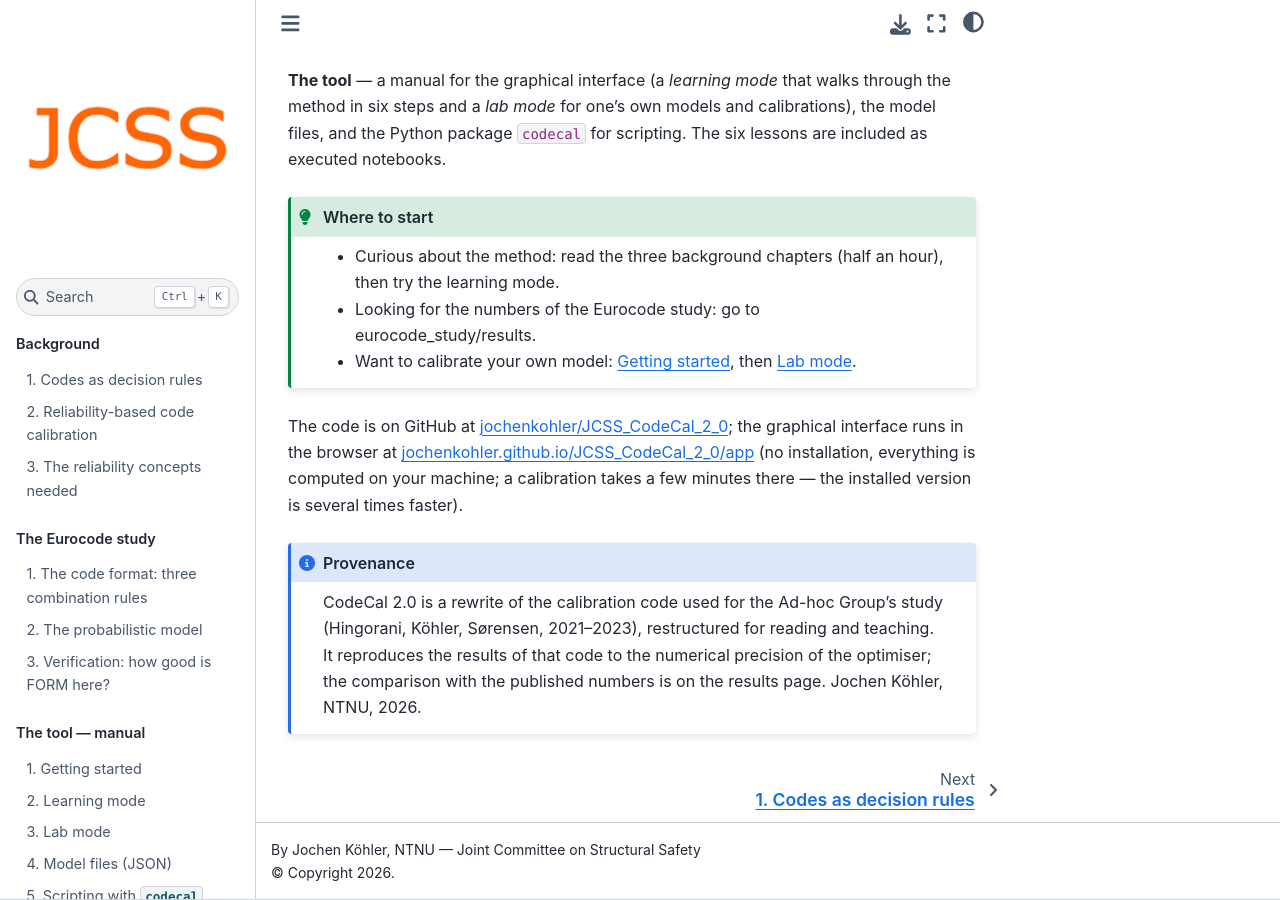
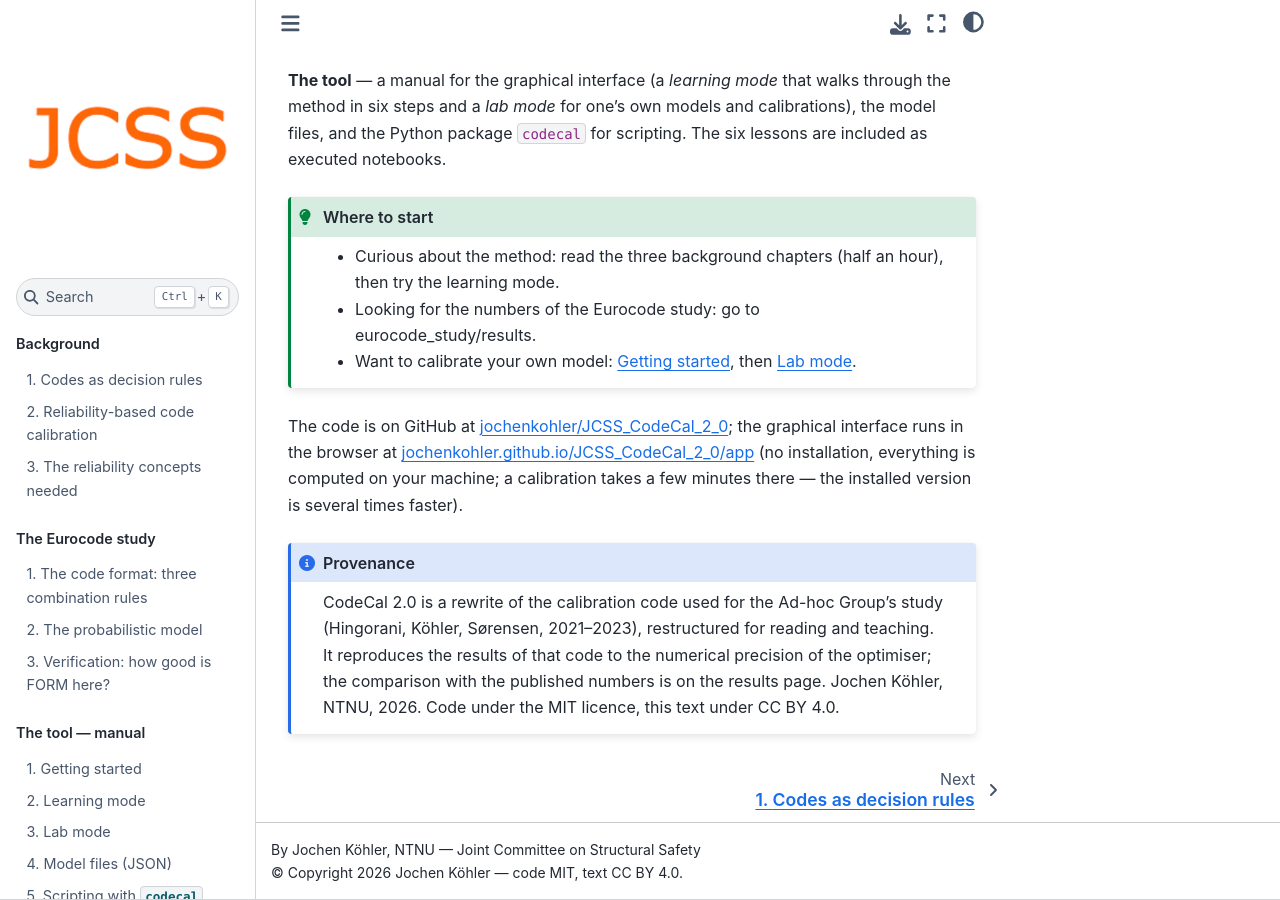
Before and after one commit to jochenkohler/JCSS_CodeCal_2_0, a Jupyter Book: the page built from docs/intro.md, in a window 1280 px wide and 900 px high, scrolled down 635 px. Built offline with Jupyter Book 1.0.4 settings and Sphinx 7.4.7 and the Sphinx Book theme 1.1.4, drawn with Linux system fonts in a browser that asks for light colours; pages that are not in the unit, such as notebooks, are missing from menus; cross-references to code outside the pages are shown as plain code.

Commit message:
Licence: MIT for the code, CC BY 4.0 for the documentation
LICENSE file, licence and author metadata in pyproject.toml, a Licence
section in the README, the copyright line of the book.

Co-Authored-By: Claude Fable 5.1 <noreply@anthropic.com>
Claude-Session: https://claude.ai/code/session_01MSWjdwc81qG82BrGDgWZry

````diff
--- a/_config.yml
+++ b/_config.yml
@@ -3,7 +3,7 @@
 title: JCSS CodeCal 2.0
 author: Jochen Köhler, NTNU — Joint Committee on Structural Safety
 logo: docs/jcss.png
-copyright: "2026"
+copyright: "2026 Jochen Köhler — code MIT, text CC BY 4.0"
 only_build_toc_files: true
 
 exclude_patterns: [_build, .git, .github, .pytest_cache, "**/__pycache__", "**/.ipynb_checkpoints",
--- a/docs/intro.md
+++ b/docs/intro.md
@@ -51,5 +51,6 @@ CodeCal 2.0 is a rewrite of the calibration code used for the Ad-hoc Group's
 study (Hingorani, Köhler, Sørensen, 2021–2023), restructured for reading and
 teaching. It reproduces the results of that code to the numerical precision
 of the optimiser; the comparison with the published numbers is on the results
-page. Jochen Köhler, NTNU, 2026.
+page. Jochen Köhler, NTNU, 2026. Code under the MIT licence, this text
+under CC BY 4.0.
 ```
--- a/pyproject.toml
+++ b/pyproject.toml
@@ -7,6 +7,9 @@ name = "codecal"
 version = "2.0"
 description = "Reliability-based calibration of partial factors — a didactic implementation (JCSS CodeCal 2.0)"
 requires-python = ">=3.10"
+license = {text = "MIT"}
+authors = [{name = "Jochen Köhler", email = "jochen.kohler@ntnu.no"}]
+readme = "README.md"
 dependencies = ["numpy>=1.24", "scipy>=1.10", "pandas>=2.0", "matplotlib>=3.7", "streamlit>=1.50"]
 
 [project.optional-dependencies]
````
Also changed, not shown: README.md (+9 -0 lines), 1 other file.
